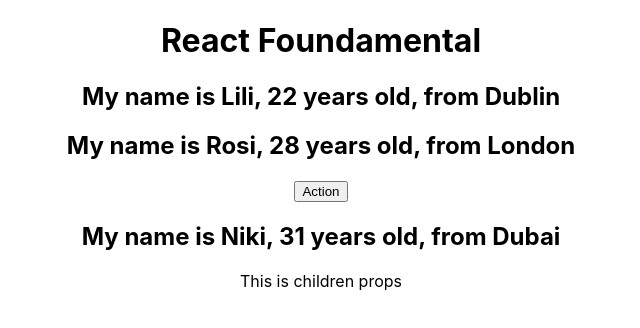
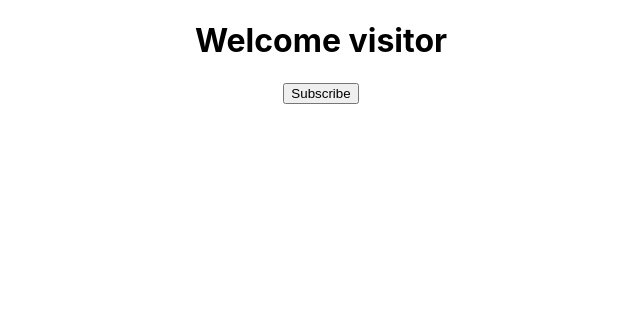
Before and after one commit to devgirlpro/reactFundamental, a React (Create React App) app: page / in a window 1280 px wide. Shown: the top 328 px of the page, without its empty margins (319-959 px from the left). Built offline with nearby package versions, Linux system fonts and the light colour scheme.

Commit message:
react state and updating state

```diff
--- a/src/App.js
+++ b/src/App.js
@@ -1,10 +1,11 @@
 import './App.css';
-import Greet from './components/Greet';
+// import Greet from './components/Greet';
+import Message from './components/Message';
 
 function App() {
   return (
     <div className="App">
-      <h1>React Foundamental </h1>
+      {/* <h1>React Foundamental </h1>
       <Greet name="Lili" age="22" city="Dublin" />
       <Greet name="Rosi" age="28" city="London">
         <button>Action</button>
@@ -12,7 +13,8 @@ function App() {
 
       <Greet name="Niki" age="31" city="Dubai">
         <p>This is children props</p>
-      </Greet>
+      </Greet> */}
+      <Message />
     </div>
   );
 }
--- /dev/null
+++ b/src/components/Message.jsx
@@ -0,0 +1,18 @@
+import React from 'react';
+import { useState } from 'react';
+
+const Message = () => {
+  const [message, setMessage] = useState('Welcome visitor');
+
+  const clickHandler = () => {
+setMessage('thank you for subscribe!')
+  }
+  return (
+    <>
+      <h1>{message}</h1>
+      <button onClick={clickHandler}>Subscribe</button>
+    </>
+  );
+};
+
+export default Message;
```
